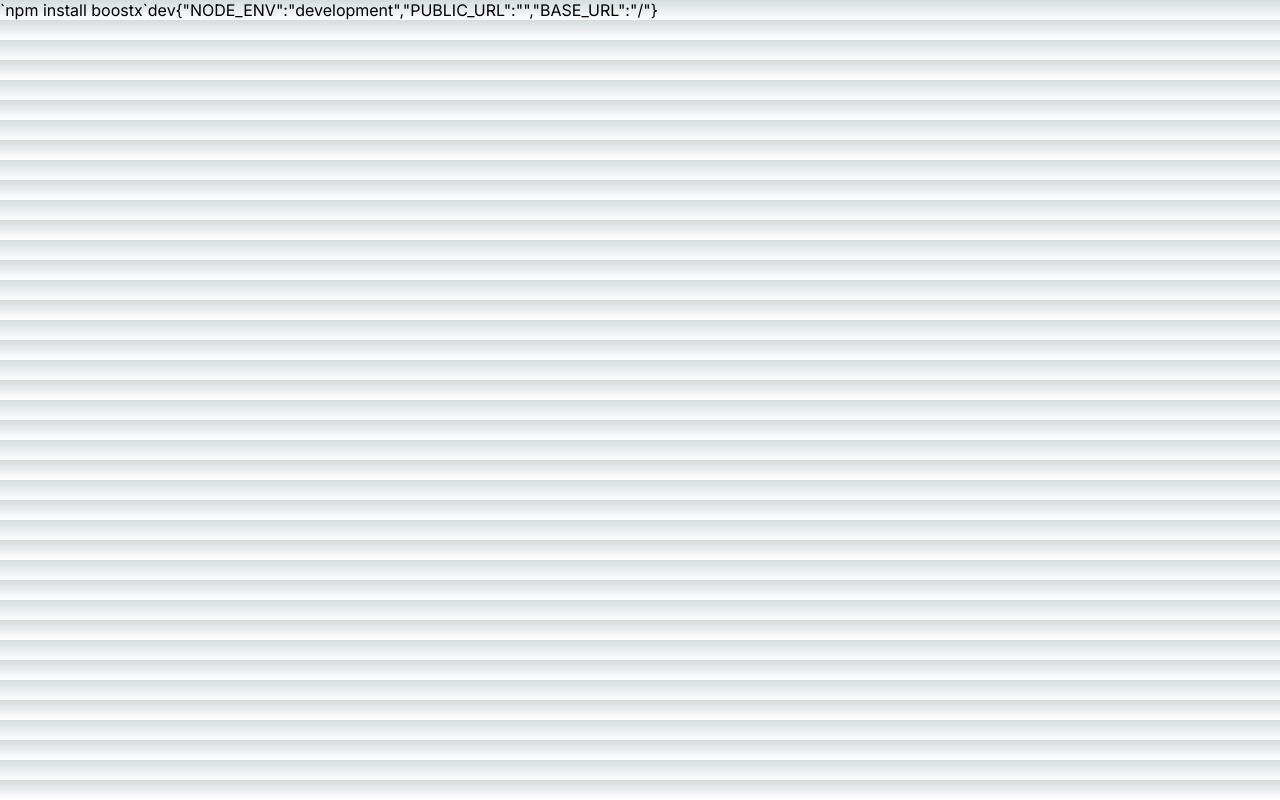
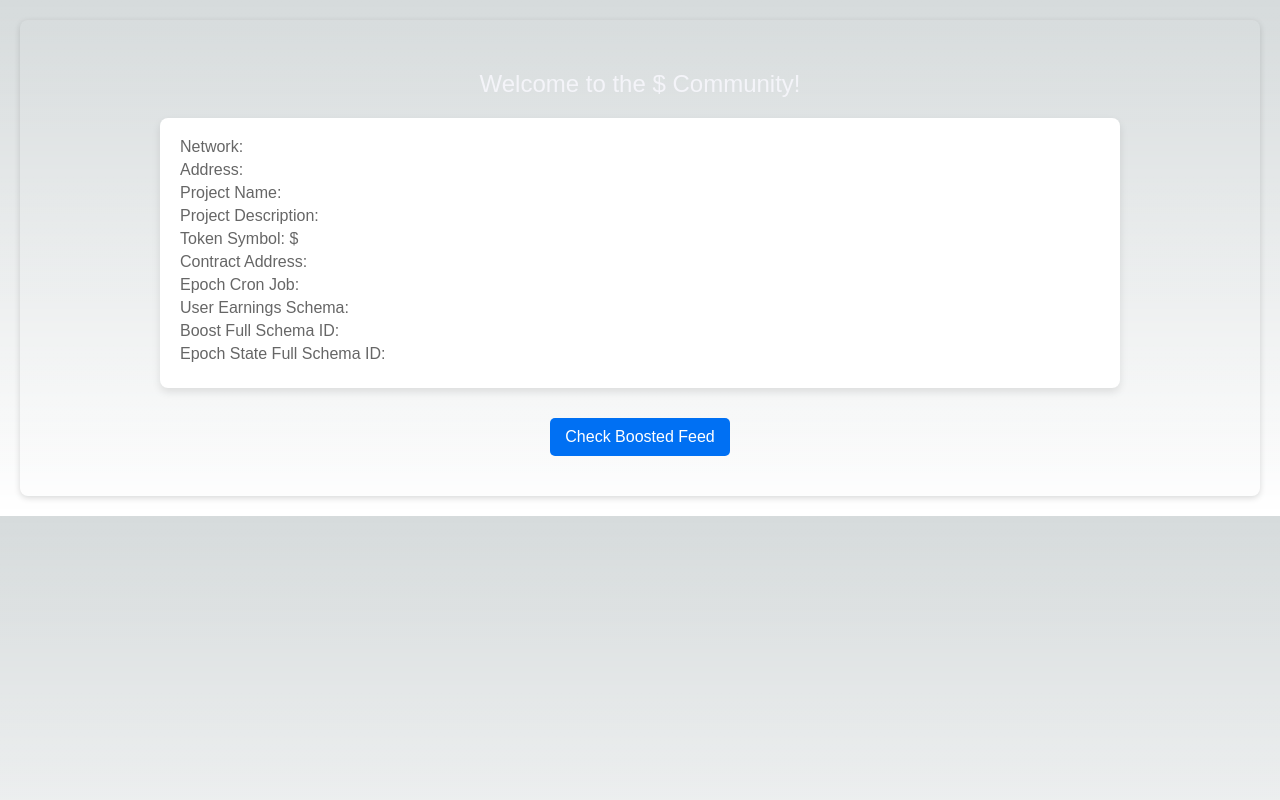
Before and after one commit to microchipgnu/boostx-template, a Next.js app: page / in a window 1280 px wide. Built offline with nearby package versions, Linux system fonts and the light colour scheme.

Commit message:
add landing page

```diff
--- a/app/page.tsx
+++ b/app/page.tsx
@@ -1,10 +1,13 @@
 import { getFrameMetadata } from 'frog/next'
 import type { Metadata } from 'next'
+import { CSSProperties } from 'react'
 
 
 export async function generateMetadata(): Promise<Metadata> {
+
+  const url = process.env.VERCEL_URL
   const frameTags = await getFrameMetadata(
-    `https://${process.env.VERCEL_URL || 'http://localhost:3000'}/api`,
+    url ? `https://${url}/api` : 'http://localhost:3000/api',
   )
   return {
     other: frameTags,
@@ -12,13 +15,77 @@ export async function generateMetadata(): Promise<Metadata> {
 }
 
 export default function Home() {
+
+  const symbol = process.env.SYMBOL
+  const network = process.env.NETWORK
+  const address = process.env.ADDRESS
+  const projectName = process.env.PROJECT_NAME
+  const projectDescription = process.env.PROJECT_DESCRIPTION
+  const contractAddress = process.env.CONTRACT_ADDRESS
+  const epochCronjob = process.env.EPOCH_CRONJOB
+  const userEarningsSchema = process.env.USER_EARNINGS_SCHEMA
+  const boostFullSchemaId = process.env.BOOST_FULL_SCHEMA_ID
+  const epochStateFullSchemaId = process.env.EPOCH_STATE_FULL_SCHEMA_ID
+
+  const containerStyle: CSSProperties = {
+    display: 'flex',
+    flexDirection: 'column',
+    alignItems: 'center',
+    justifyContent: 'space-around',
+    height: 'auto', // Changed from 100vh to auto for content fitting
+    fontFamily: 'Arial, sans-serif',
+    padding: '40px 20px', // Padding increased for better spacing
+    margin: '20px',
+    borderRadius: '8px',
+    boxShadow: '0 2px 6px rgba(0,0,0,0.15)'
+  };
+
+  const sectionStyle: CSSProperties = {
+    background: '#ffffff',
+    padding: '20px',
+    borderRadius: '8px',
+    boxShadow: '0 4px 8px rgba(0,0,0,0.1)',
+    margin: '10px 0',
+    width: '80%',
+    textAlign: 'left'
+  };
+
+  const titleStyle = {
+    fontSize: '1.5rem',
+    color: '#f4f4f9',
+    margin: '10px 0'
+  };
+
+  const infoStyle = {
+    fontSize: '1rem',
+    color: '#666',
+    marginBottom: '5px'
+  };
+
   return (
-    <div>
-      `npm install boostx`
-
-      <a href='/api/dev'>dev</a>
-
-      {JSON.stringify(process.env)}
+    <div style={containerStyle}>
+      <div style={titleStyle}>Welcome to the ${symbol} Community!</div>
+      <div style={sectionStyle}>
+        <p style={infoStyle}>Network: {network}</p>
+        <p style={infoStyle}>Address: {address}</p>
+        <p style={infoStyle}>Project Name: {projectName}</p>
+        <p style={infoStyle}>Project Description: {projectDescription}</p>
+        <p style={infoStyle}>Token Symbol: ${symbol}</p>
+        <p style={infoStyle}>Contract Address: {contractAddress}</p>
+        <p style={infoStyle}>Epoch Cron Job: {epochCronjob}</p>
+        <p style={infoStyle}>User Earnings Schema: <a style={infoStyle} href={`https://testnet-scan.sign.global/schema/${userEarningsSchema}`}> {userEarningsSchema}</a></p>
+        <p style={infoStyle}>Boost Full Schema ID: <a style={infoStyle} href={`https://scan.sign.global/schema/${boostFullSchemaId}`}> {boostFullSchemaId}</a></p>
+        <p style={infoStyle}>Epoch State Full Schema ID: <a style={infoStyle} href={`https://scan.sign.global/schema/${epochStateFullSchemaId}`}> {epochStateFullSchemaId}</a></p>
+      </div>
+      <a href="/feed" style={{
+        marginTop: '20px',
+        padding: '10px 15px',
+        backgroundColor: '#0070f3',
+        color: 'white',
+        textDecoration: 'none',
+        borderRadius: '5px',
+        transition: 'background-color 0.3s'
+      }}>Check Boosted Feed</a>
     </div>
-  )
+  );
 }
```
